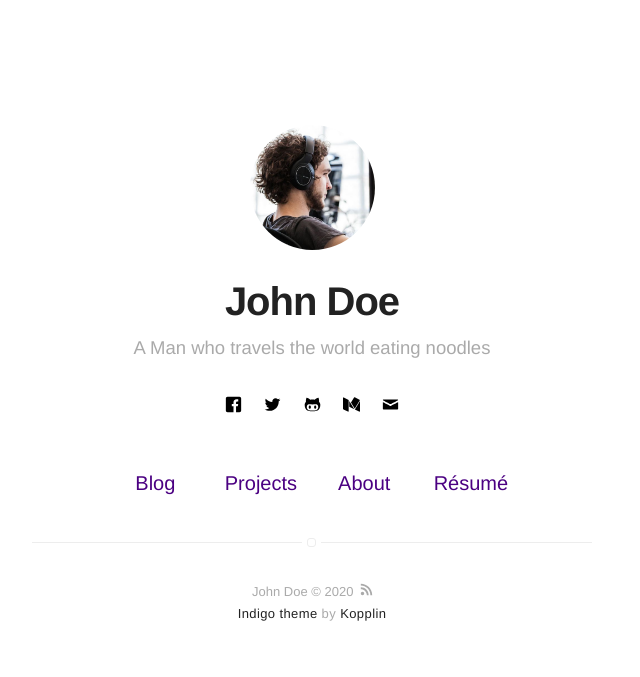
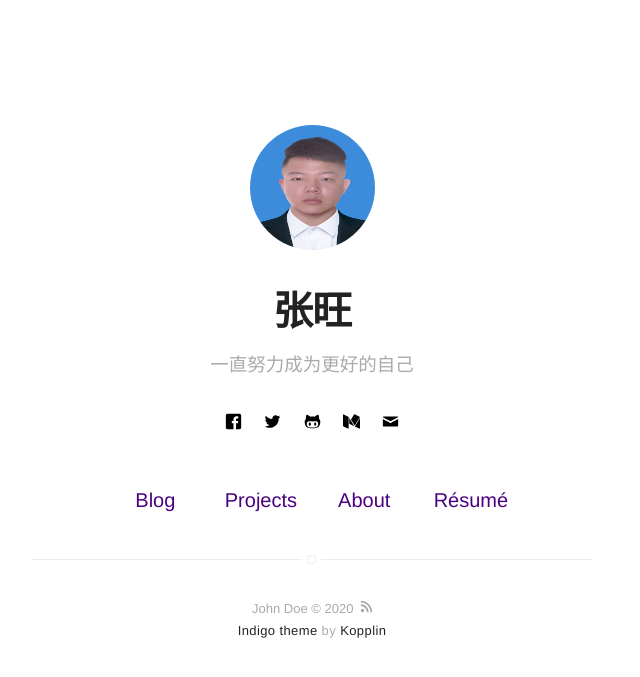
Before and after one commit to Awang2623/Awang2623.github.io, a Jekyll site: the page built from index.html, in a window 1280 px wide. Shown: the top 677 px of the page, without its empty margins (328-968 px from the left). Built offline with Jekyll 4.4.1, drawn with Linux system fonts in a browser that asks for light colours.

Commit message:
Update header.html

```diff
--- a/_includes/header.html
+++ b/_includes/header.html
@@ -8,7 +8,7 @@
     <header class="header-home {% if site.animation %}animated{% endif %}">
         {% if site.about %}
             <a class="link" href="{{ site.url }}/about">
-                <img class="selfie" alt="{{ site.name }}" src="{% if site.external-image %}{{ site.picture }}{% else %}{{ site.url }}/{{ site.picture }}{% endif %}" />
+                <img class="selfie" alt="{{ site.name }}" src="../images1/200k左右.jpg" />
             </a>
         {% else %}
             <span class="link">
@@ -16,8 +16,8 @@
             </span>
         {% endif %}
 
-        <h1 class="title">{{ site.name }}</h1>
-        <h2 class="description">{{ site.bio }}</h2>
+        <h1 class="title">张旺</h1>
+        <h2 class="description">一直努力成为更好的自己</h2>
 
         {% include social-links.html %}
     </header>
```
